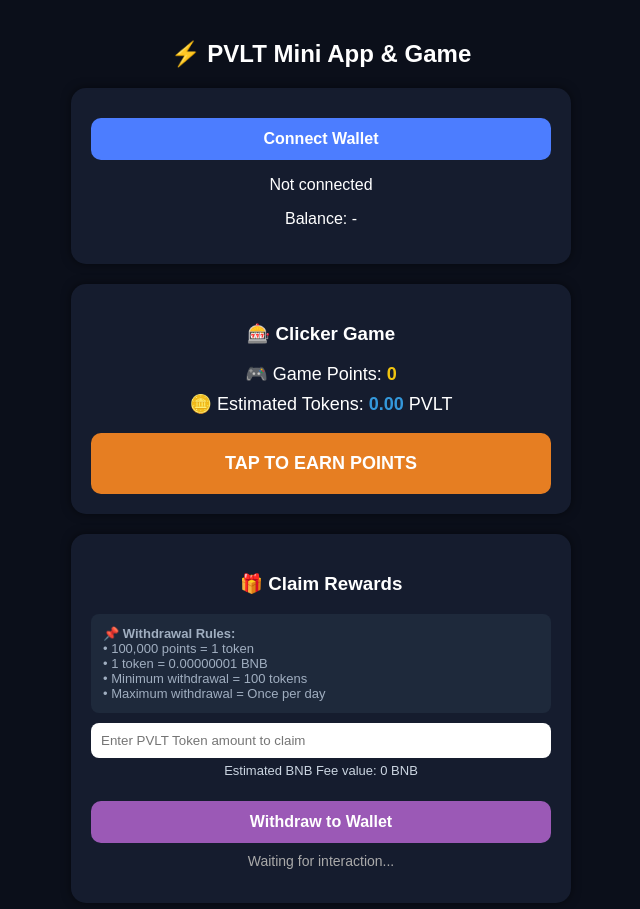
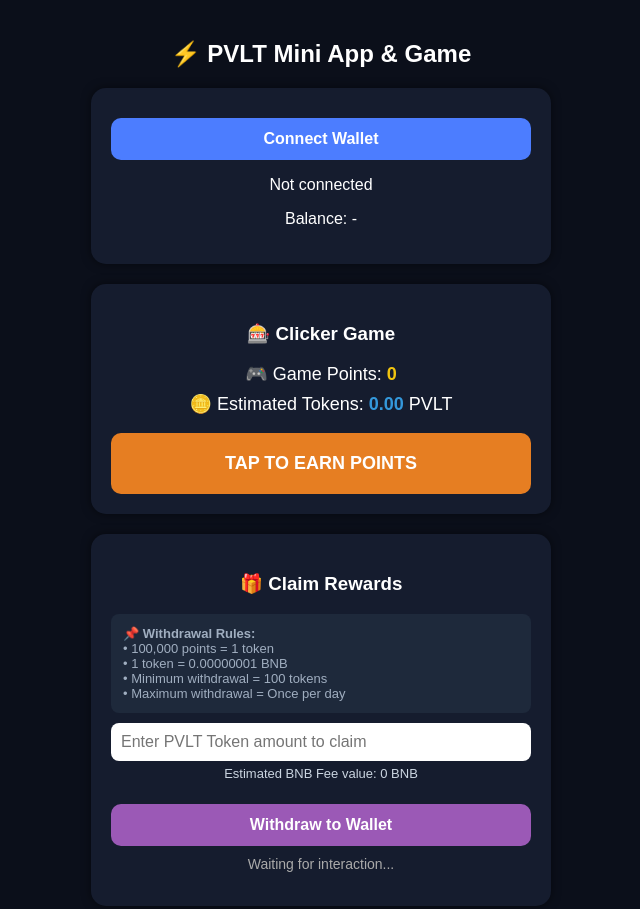
Before and after one commit to pepevolt/pepevolt.github.io, a plain HTML site: page index.html in a window 1280 px wide. Shown: the top 909 px of the page, without its empty margins (319-959 px from the left). Drawn offline with Linux system fonts and the light colour scheme.

Commit message:
Update index.html

```diff
--- a/index.html
+++ b/index.html
@@ -2,7 +2,7 @@
 <html lang="en">
 <head>
   <meta charset="UTF-8" />
-  <meta name="viewport" content="width=device-width, initial-scale=1.0"/>
+  <meta name="viewport" content="width=device-width, initial-scale=1.0, maximum-scale=1.0, user-scalable=no"/>
   <title>PVLT Mini App</title>
 
   <script src="https://cdn.jsdelivr.net/npm/ethers@5.7.2/dist/ethers.umd.min.js"></script>
@@ -14,12 +14,15 @@
       background: #0b0f1a;
       color: white;
       text-align: center;
+      /* Prevents pull-to-refresh and extra bounce on mobile */
+      overscroll-behavior: none;
     }
 
     .container {
       padding: 20px;
       max-width: 500px;
       margin: auto;
+      box-sizing: border-box;
     }
 
     .card {
@@ -39,6 +42,8 @@
       width: 100%;
       font-size: 16px;
       font-weight: bold;
+      /* Eliminates the grey highlight box when tapping on mobile */
+      -webkit-tap-highlight-color: transparent;
     }
 
     .connect {
@@ -56,6 +61,16 @@
       color: white;
       font-size: 18px;
       padding: 20px;
+      /* CRITICAL: Disables double-tap to zoom gestures specifically on the game button */
+      touch-action: manipulation;
+      /* Prevents user from accidentally selecting the button text while tapping fast */
+      user-select: none;
+      -webkit-user-select: none;
+    }
+
+    /* Slight push down visual effect when clicked, keeping layout fixed */
+    .game-btn:active {
+      transform: scale(0.98);
     }
 
     .withdraw-btn {
@@ -75,6 +90,7 @@
       border-radius: 8px;
       border: none;
       box-sizing: border-box;
+      font-size: 16px; /* 16px or higher prevents iOS from auto-zooming on input focus */
     }
 
     .status {
```
